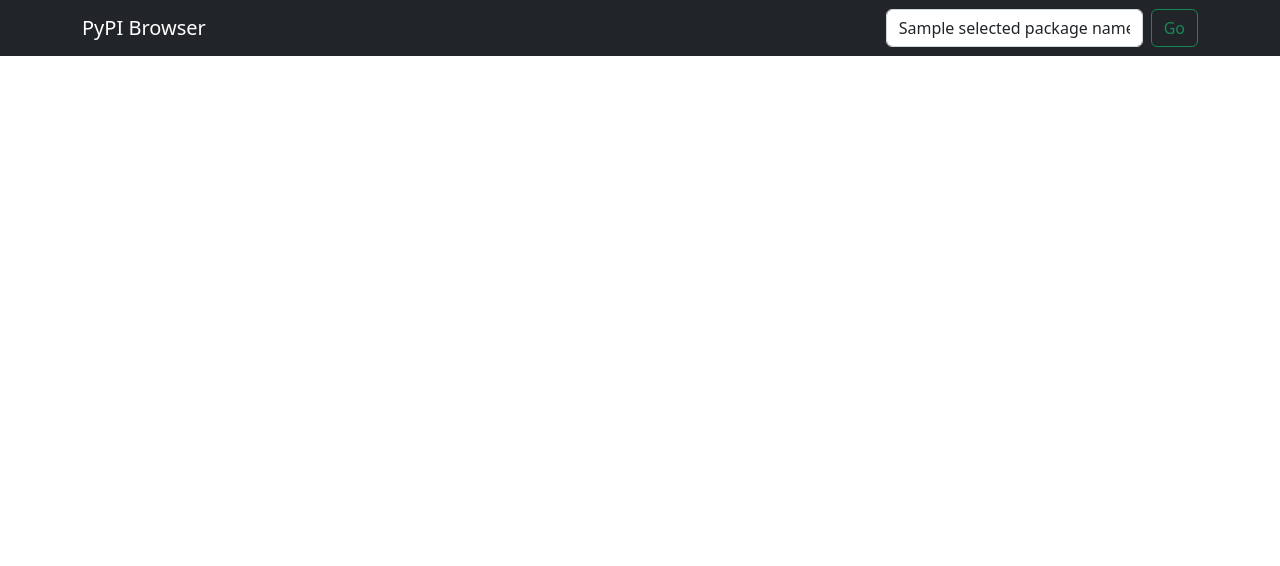
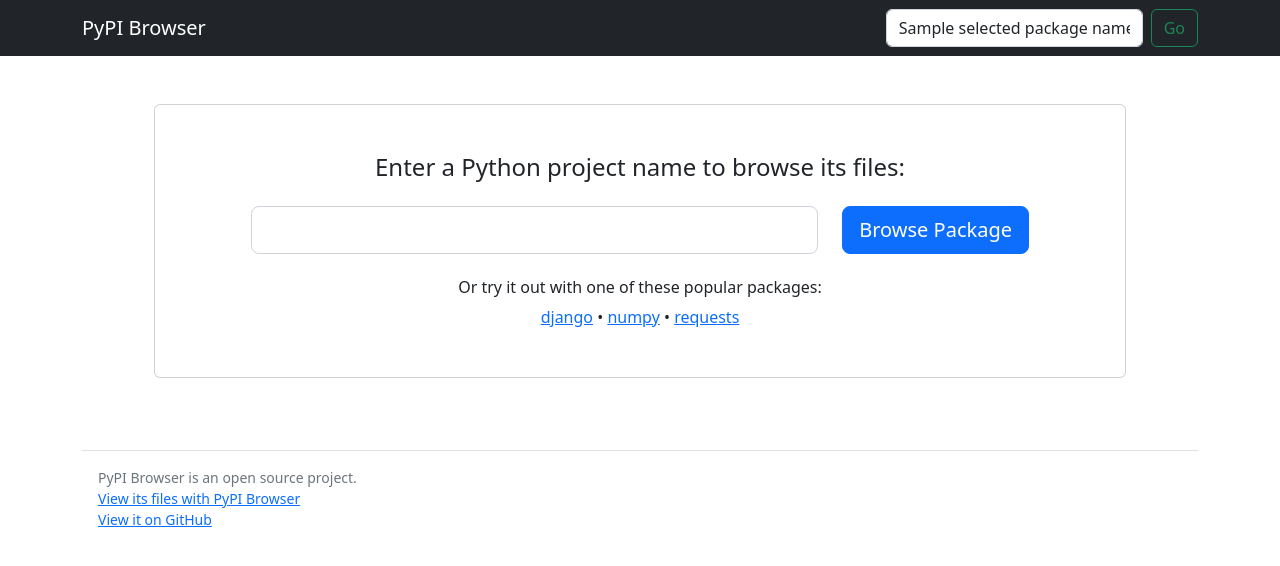
Before and after one commit to chriskuehl/pypi-browser, a Python web app: template pypi_browser/templates/home.html in a window 1280 px wide. Shown: the top 566 px of the page. Run offline with Jinja, Linux system fonts and the light colour scheme; the template is opened without the code that fills it: most values are stand-ins (such as "Sample title", 1, 10 or a date in 2020).

Commit message:
Basic homepage and footer

```diff
--- a/pypi_browser/templates/_base.html
+++ b/pypi_browser/templates/_base.html
@@ -3,6 +3,7 @@
     <head>
         <meta charset="utf-8" />
         <meta name="viewport" content="width=device-width, initial-scale=1" />
+        <link rel="icon" href="{{url_for('static', path='/favicon.png')}}" />
         <link rel="stylesheet" href="{{url_for('static', path='/bootstrap-5.2.1.min.css')}}" />
         <link rel="stylesheet" href="{{url_for('static', path='/site.css')}}" />
         <title>{% block title %}{% endblock %}</title>
@@ -30,6 +31,18 @@
             {% block content %}{% endblock %}
         </div>
 
+        <div class="container mt-5 mb-3">
+            <footer class="border-top py-3 px-3">
+                <p class="text-muted small">
+                    PyPI Browser is an open source project.
+                    <br />
+                    <a href="{{url_for('package', package='pypibrowser')}}">View its files with PyPI Browser</a>
+                    <br />
+                    <a href="https://github.com/chriskuehl/pypi-browser">View it on GitHub</a>
+                </p>
+            </footer>
+        </div>
+
         <script src="https://ajax.googleapis.com/ajax/libs/jquery/3.6.1/jquery.min.js"></script>
         <script src="{{url_for('static', path='/bootstrap-5.2.1.min.js')}}"></script>
         <script src="{{url_for('static', path='/site.js')}}"></script>
--- a/pypi_browser/templates/home.html
+++ b/pypi_browser/templates/home.html
@@ -3,5 +3,34 @@
 
 {% block title %}PyPI Browser{% endblock %}
 
+{% block content %}
+    <div class="px-4 py-4 my-4 mx-5">
+        <div class="card">
+            <div class="card-body text-center py-5 px-5">
+                <h4 class="mb-4">Enter a Python project name to browse its files:</h4>
+                <form method="GET" action="{{url_for('search')}}">
+                    <div class="row px-5 mb-4">
+                        <div class="col">
+                            <input type="text" name="package" class="form-control form-control-lg" />
+                        </div>
+                        <div class="col-auto">
+                            <button type="submit" class="btn btn-lg btn-primary">Browse Package</button>
+                        </div>
+                    </div>
+                </form>
+
+                <h6>Or try it out with one of these popular packages:</h6>
+                <p class="mb-0">
+                    <a href="{{url_for('package', package='django')}}">django</a>
+                    &bull;
+                    <a href="{{url_for('package', package='numpy')}}">numpy</a>
+                    &bull;
+                    <a href="{{url_for('package', package='requests')}}">requests</a>
+                </p>
+            </div>
+        </div>
+    </div>
+{% endblock %}
+
 {# vim: ft=jinja
 #}
--- a/pyproject.toml
+++ b/pyproject.toml
@@ -1,5 +1,5 @@
 [tool.poetry]
-name = "pypi-browser"
+name = "pypibrowser"
 version = "0.0.0"
 description = "PyPI package browsing web application"
 authors = ["Chris Kuehl <ckuehl@ckuehl.me>"]
```
Also changed, not shown: pypi_browser/static/favicon.png (added).
